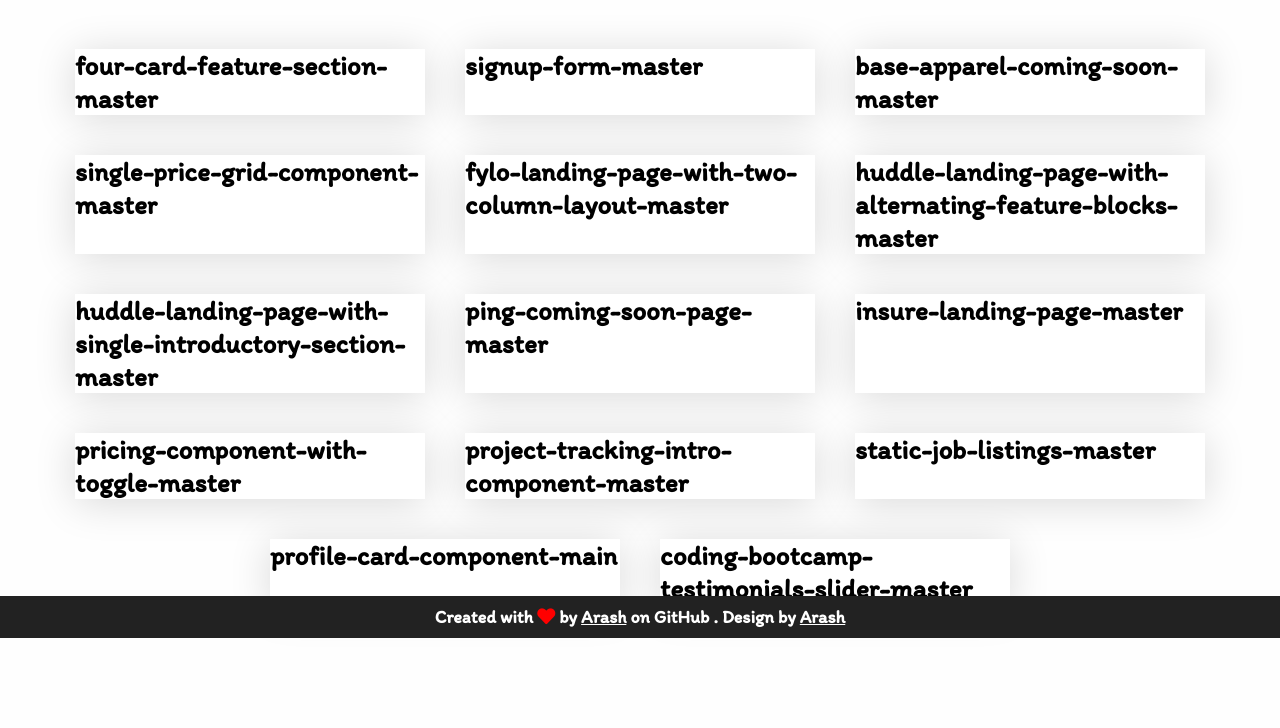
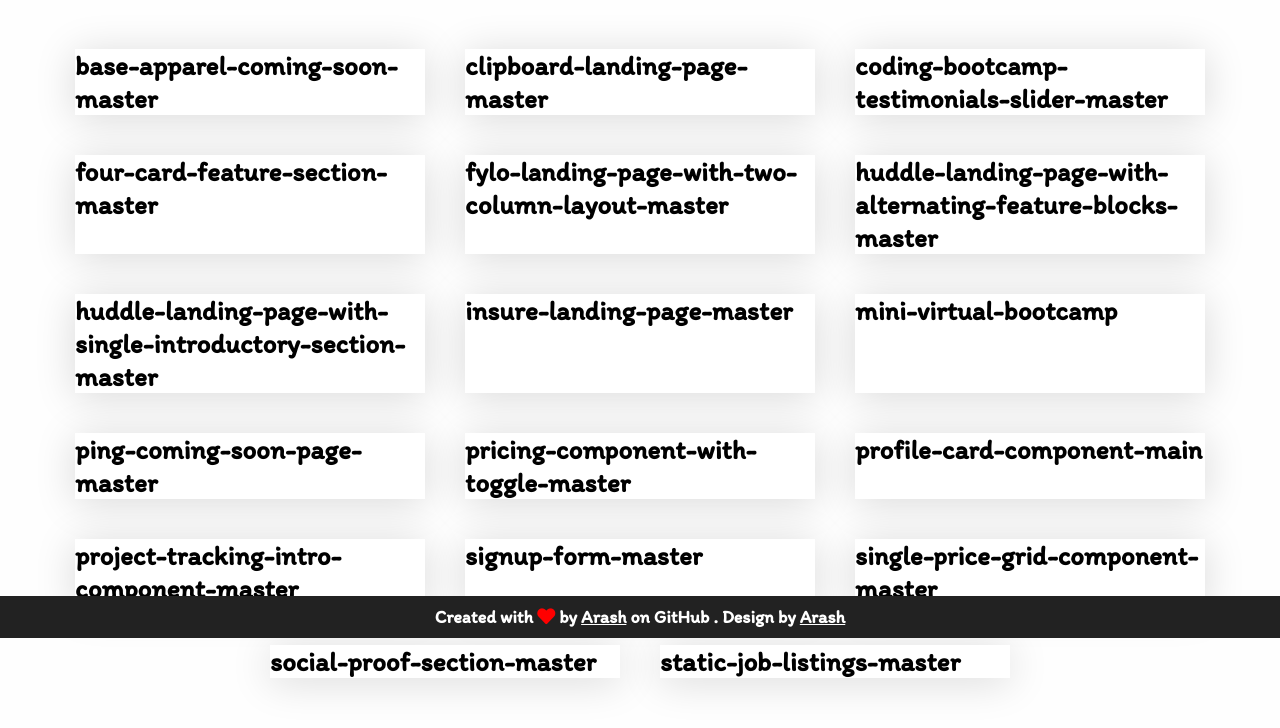
Before and after one commit to AceArash/Frontend-Mentors, a plain HTML site: page index.html in a window 1280 px wide. Shown: the part 162-890 px from the top of the page. Before the commit the page ends 837 px from the top, so only its background shows below. Drawn offline with Linux system fonts and the light colour scheme.

Commit message:
updating

```diff
--- a/script.js
+++ b/script.js
@@ -1,19 +1,21 @@
 const projects = [
+    'base-apparel-coming-soon-master',
+    'clipboard-landing-page-master',
+    'coding-bootcamp-testimonials-slider-master',
     'four-card-feature-section-master',
-    'signup-form-master',
-    'base-apparel-coming-soon-master',
-    'single-price-grid-component-master',
     'fylo-landing-page-with-two-column-layout-master' ,
     'huddle-landing-page-with-alternating-feature-blocks-master',
     'huddle-landing-page-with-single-introductory-section-master',
+    'insure-landing-page-master',
+    'mini-virtual-bootcamp',
     'ping-coming-soon-page-master',
-    'insure-landing-page-master',
     'pricing-component-with-toggle-master',
+    'profile-card-component-main',
     'project-tracking-intro-component-master',
-    'static-job-listings-master',
-    'profile-card-component-main',
-    'coding-bootcamp-testimonials-slider-master',
-
+    'signup-form-master',
+    'single-price-grid-component-master',
+    'social-proof-section-master',
+    'static-job-listings-master'
 
 ];
 
--- /dev/null
+++ b/social-proof-section-master/style.css
@@ -0,0 +1,17 @@
+/* Importing Font */
+@import url("https://fonts.googleapis.com/css2?family=Spartan:wght@400;500;700&display=swap");
+
+/* Body */
+body {
+  font-family: "Spartan", sans-serif;
+  font-size: 15px;
+}
+
+/* Attribution */
+.attribution {
+  font-size: 11px;
+  text-align: center;
+}
+.attribution a {
+  color: hsl(228, 45%, 44%);
+}
```
Also changed, not shown: social-proof-section-master/index.html (+3 -9 lines).
